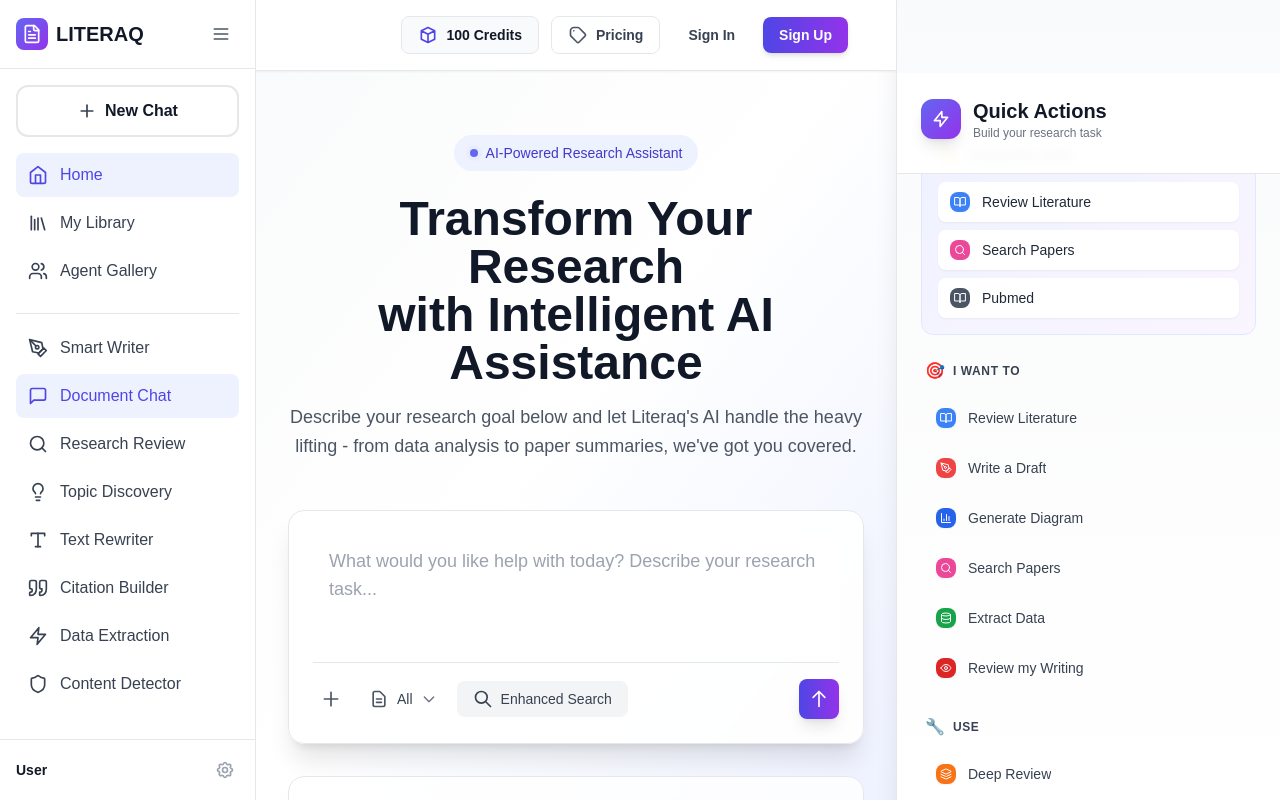
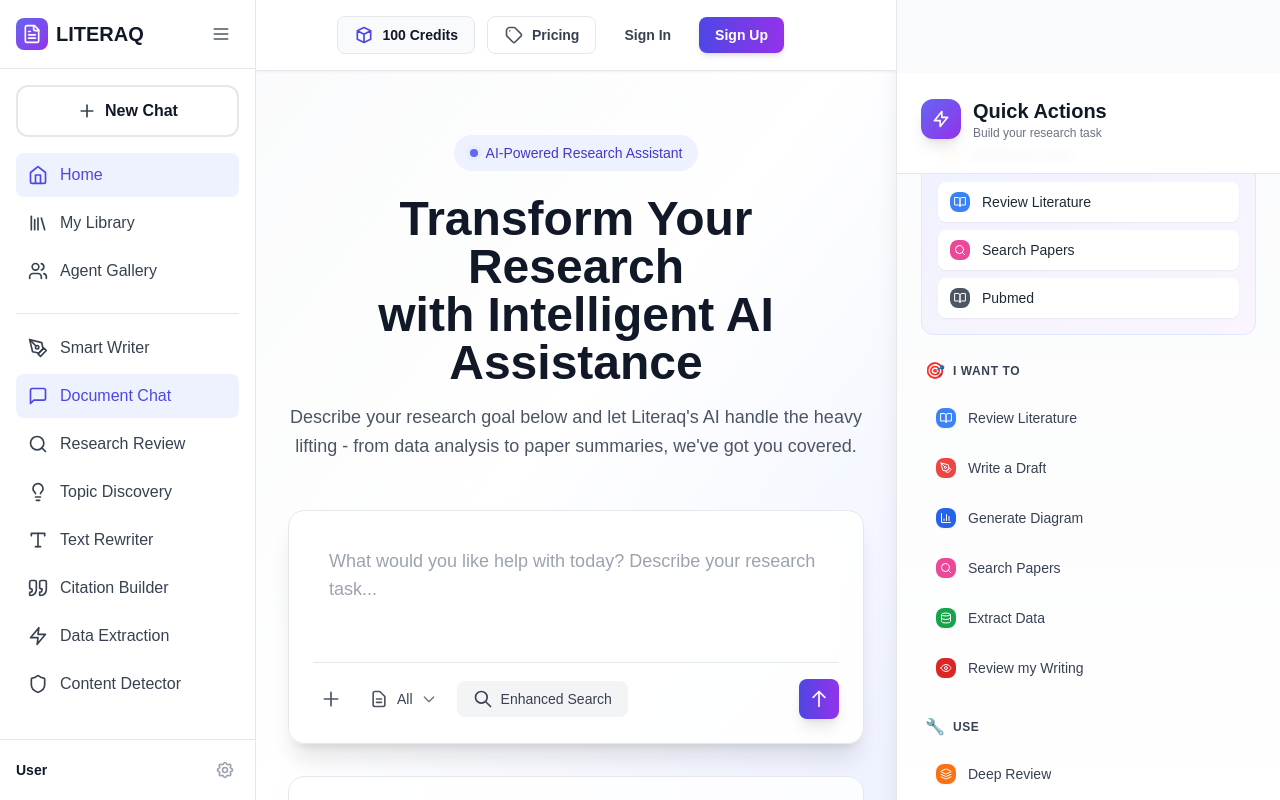
Before and after one commit to spartow/literaq, a Next.js app: page / in a window 1280 px wide. Built offline with nearby package versions, Linux system fonts and the light colour scheme; no server answers.

Commit message:
fix: increase right padding on top nav for better spacing

```diff
--- a/src/app/page.tsx
+++ b/src/app/page.tsx
@@ -88,7 +88,7 @@
         {/* Top Navigation Bar */}
         <header className="sticky top-0 z-50 bg-white/95 backdrop-blur-sm border-b border-gray-200 shadow-sm">
           <div className="max-w-7xl mx-auto px-8 py-4">
-            <div className="flex items-center justify-end pr-4">
+            <div className="flex items-center justify-end pr-20">
               {/* Right Side - Credits, Pricing, Auth Buttons */}
               <div className="flex items-center gap-3">
                 {/* Credits Display */}
```
